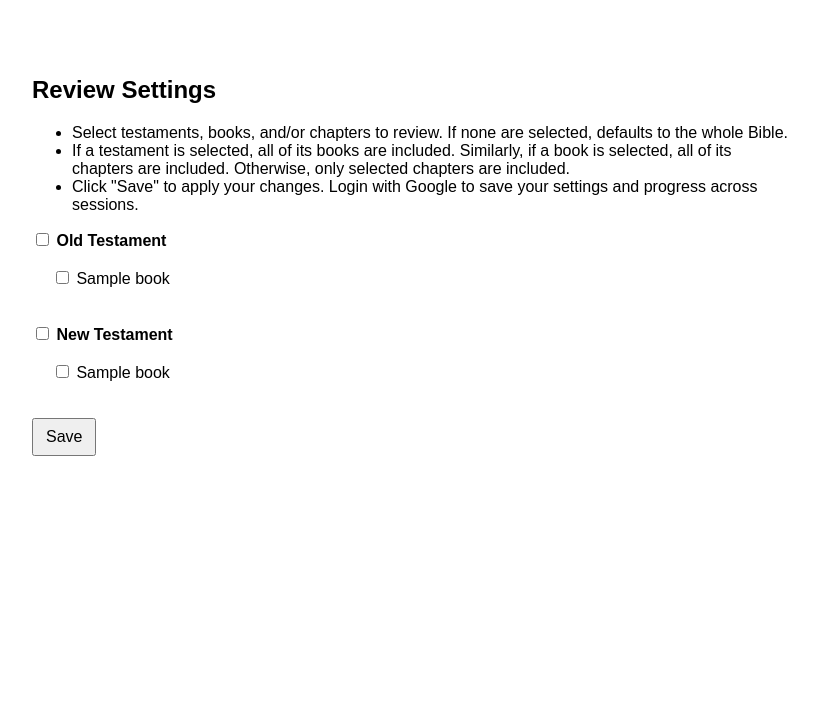
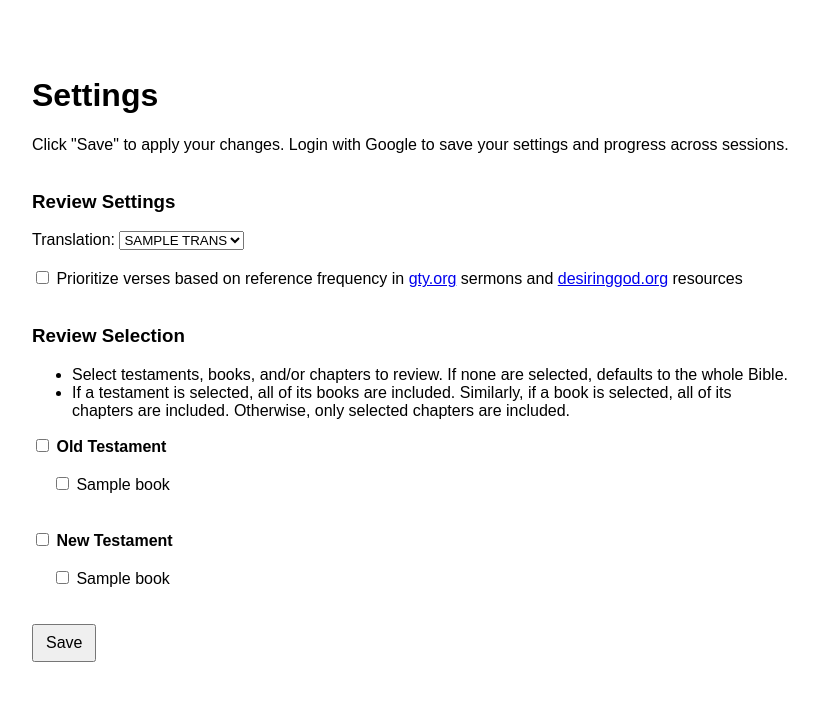
Before and after one commit to jirehhuang/know-your-bible, a Python web app: template app/templates/settings.html in a window 1280 px wide. Shown: the part 50-751 px from the top of the page, without its empty margins (228-1046 px from the left). Run offline with Jinja, Linux system fonts and the light colour scheme; the template is opened without the code that fills it: most values are stand-ins (such as "Sample title", 1, 10 or a date in 2020); some libraries are stand-ins or nearby versions.

Commit message:
Added select translation and prioritize by frequency; temporarily enabled write to DynamoDB always

```diff
--- a/app/templates/settings.html
+++ b/app/templates/settings.html
@@ -19,12 +19,38 @@
 
 {% block content %}
   <form method="post" action="/settings">
-    <h2>Review Settings</h2>
+    <h1>Settings</h1>
+
+    Click "Save" to apply your changes. Login with Google to save your settings and progress across sessions.
+
+    <br><br>
+
+    <h3>Review Settings</h3>
+    <label for="translation">Translation:</label>
+    <select name="translation" id="translation">
+      {% for trans in avail_translations %}
+        <option value="{{ trans }}"
+          {% if trans == selected_translation %}selected{% endif %}>
+          {{ trans | upper }}
+        </option>
+      {% endfor %}
+    </select>
+
+    <br><br>
+
+    <label>
+      <input type="checkbox" name="prioritize_frequency"
+            {% if prioritize_frequency %}checked{% endif %}>
+      Prioritize verses based on reference frequency in <a href=https://www.gty.org>gty.org</a> sermons and <a href=https://www.desiringgod.org>desiringgod.org</a> resources
+    </label>
+
+    <br><br>
+
+    <h3>Review Selection</h3>
 
     <ul>
       <li>Select testaments, books, and/or chapters to review. If none are selected, defaults to the whole Bible.</li>
       <li>If a testament is selected, all of its books are included. Similarly, if a book is selected, all of its chapters are included. Otherwise, only selected chapters are included.</li>
-      <li>Click "Save" to apply your changes. Login with Google to save your settings and progress across sessions.</li>
     </ul>
 
     <label>
```
Also changed, not shown: app/main.py (+20 -10 lines), app/utils/bible.py (+8 -1 lines).
